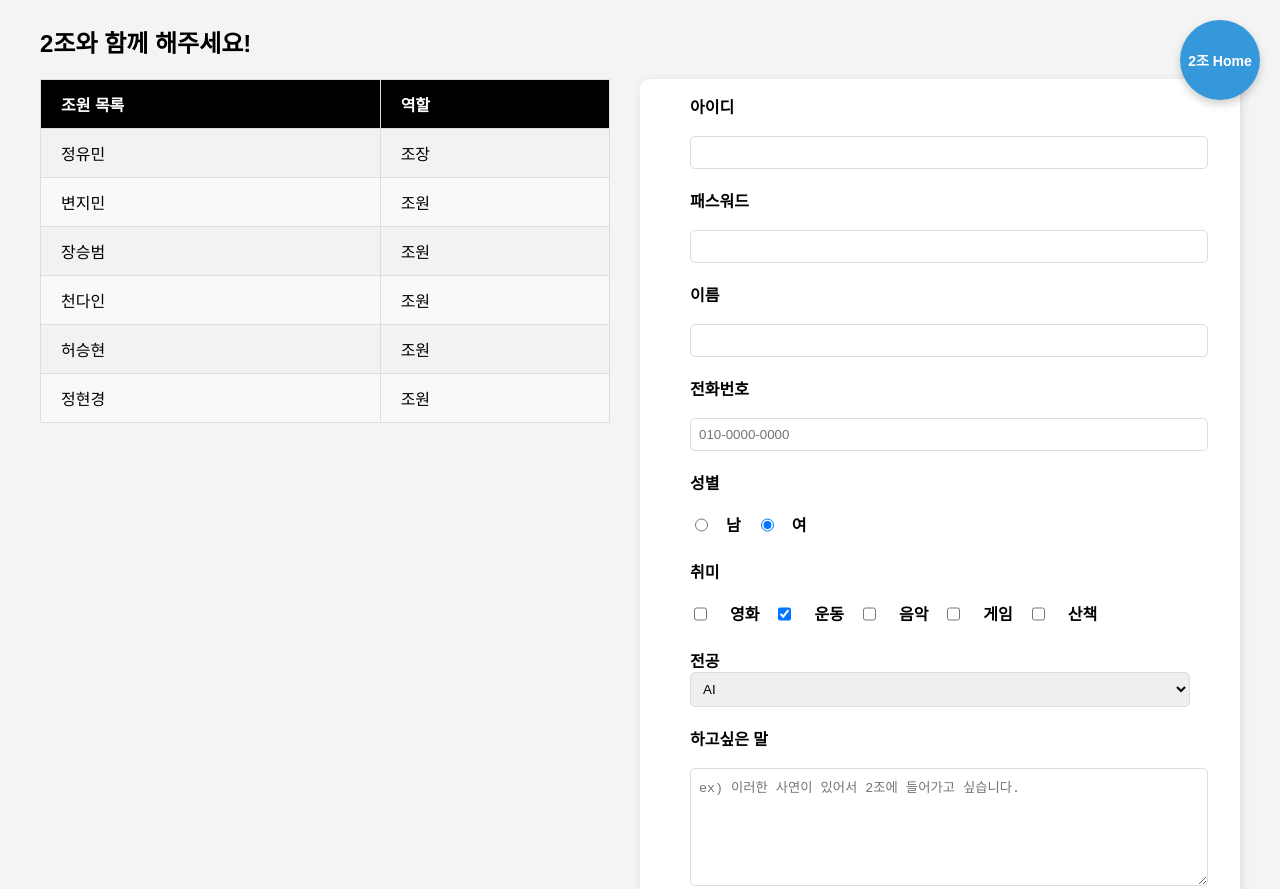
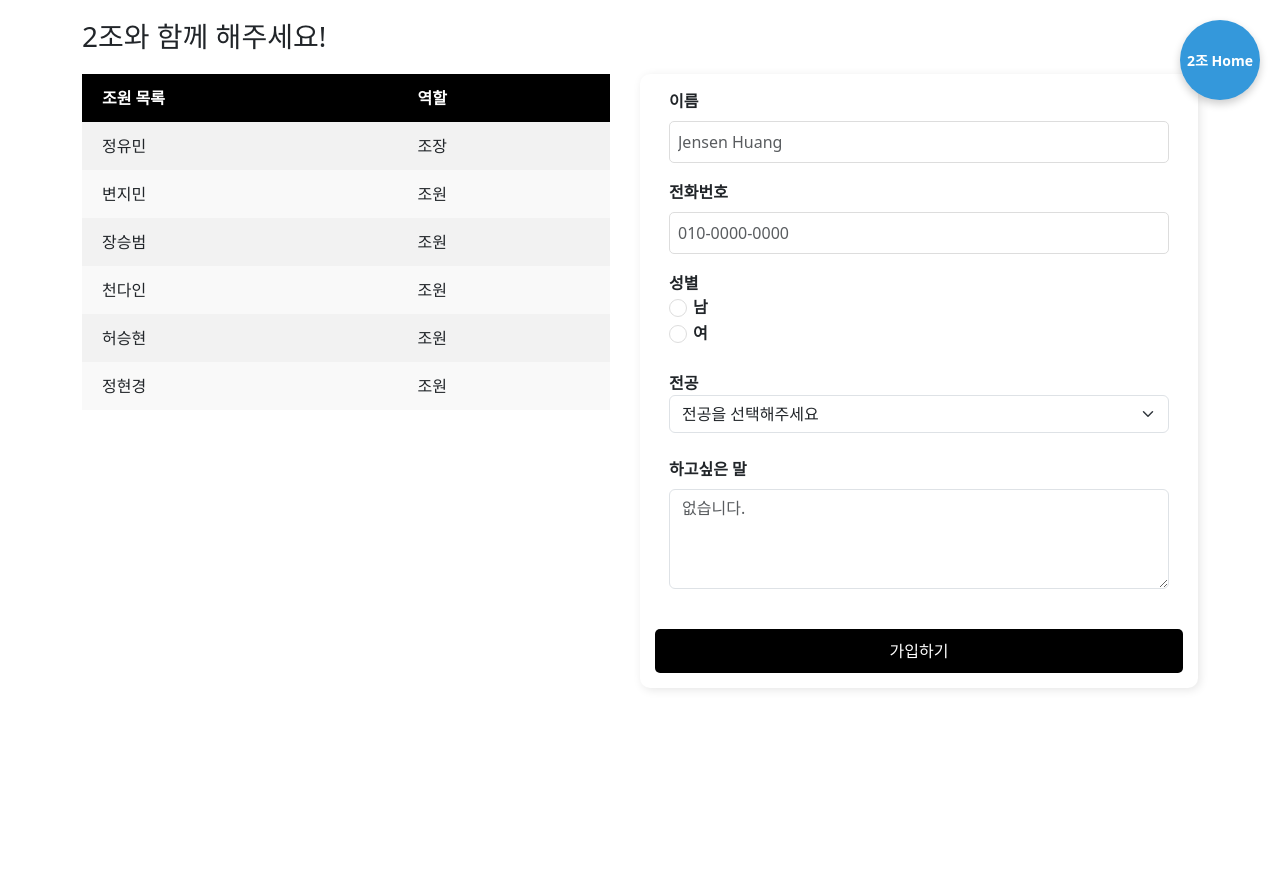
Before and after one commit to mike7643/eureka-team-intro, a plain HTML site: page joinus/joinus.html in a window 1280 px wide. Shown: the top 889 px of the page. After the commit the page ends 800 px from the top, so only its background shows below. Drawn offline with nearby package versions, Linux system fonts and the light colour scheme.

Commit message:
fix: 가입 폼 -> 부트스트랩 적용

```diff
--- a/joinus/joinus.html
+++ b/joinus/joinus.html
@@ -5,6 +5,8 @@
   <meta charset="UTF-8" />
   <meta name="viewport" content="width=device-width, initial-scale=1.0" />
   <link rel="stylesheet" href="joinus.css" />
+  <link href="https://cdn.jsdelivr.net/npm/bootstrap@5.3.3/dist/css/bootstrap.min.css" rel="stylesheet" integrity="sha384-QWTKZyjpPEjISv5WaRU9OFeRpok6YctnYmDr5pNlyT2bRjXh0JMhjY6hW+ALEwIH" crossorigin="anonymous">
+  <script src="https://cdn.jsdelivr.net/npm/bootstrap@5.3.3/dist/js/bootstrap.bundle.min.js" integrity="sha384-YvpcrYf0tY3lHB60NNkmXc5s9fDVZLESaAA55NDzOxhy9GkcIdslK1eN7N6jIeHz" crossorigin="anonymous"></script>
   <title>Join Us</title>
 </head>
 
@@ -51,42 +53,42 @@
       <!-- 오른쪽: 가입 폼 -->
       <div class="right-section">
         <form id="registerForm" action="">
-          <input id="domain" type="hidden" value="abc" />
-          <label for="userId">아이디</label><br />
-          <input id="userId" type="text" /><br />
-          <label for="password">패스워드</label><br />
-          <input id="password" type="password" /><br />
-          <label for="userName">이름</label><br />
-          <input id="userName" type="text" /><br />
-          <label for="phone">전화번호</label><br />
-          <input id="phone" type="text" placeholder="010-0000-0000" /><br />
-          <label>성별</label><br />
-          <div class="radio-group">
-            <input id="male" type="radio" name="gender" value="M" /><label for="male">남</label>
-            <input id="female" type="radio" name="gender" value="F" checked /><label for="female">여</label>
-          </div><br />
-          <label>취미</label><br />
-          <div class="checkbox-group">
-            <input id="movie" type="checkbox" name="hobby" value="movie" />
-            <label for="movie">영화</label>
-            <input id="sport" type="checkbox" name="hobby" value="sport" checked />
-            <label for="sport">운동</label>
-            <input id="music" type="checkbox" name="hobby" value="mung" />
-            <label for="music">음악</label>
-            <input id="game" type="checkbox" name="hobby" value="mung" />
-            <label for="game">게임</label>
-            <input id="walk" type="checkbox" name="hobby" value="mung" />
-            <label for="walk">산책</label>
-          </div><br />
+          <div class="mb-3">
+            <label for="exampleFormControlInput1" class="form-label">이름</label>
+            <input type="text" class="form-control" id="userName" placeholder="Jensen Huang">
+          </div>
+          <div class="mb-3">
+            <label for="exampleFormControlInput1" class="form-label">전화번호</label>
+            <input type="text" class="form-control" id="phone" placeholder="010-0000-0000">
+          </div>
+          <label>성별</label>
+          <div class="form-check">
+
+            <input class="form-check-input" type="radio" name="gender" id="male" value = "M">
+            <label class="form-check-label" for="male">
+              남
+            </label>
+          </div>
+          <div class="form-check">
+            <input class="form-check-input" type="radio" name="gender" id="female" value = "F">
+            <label class="form-check-label" for="female">
+              여
+            </label>
+          </div>
+          <br>
           <label for="major">전공</label>
-          <select name="major" id="major">
+          <select class="form-select" aria-label="Major select" name="" id="major">
+            <option selected>전공을 선택해주세요</option>
             <option value="CS">Computer Science</option>
-            <option value="AI" selected>AI</option>
+            <option value="AI">AI</option>
             <option id="DS" value="DS">Design</option>
             <option id="ET" value="ET">ETCs</option>
-          </select><br />
-          <label for="desc">하고싶은 말</label><br />
-          <textarea placeholder="ex) 이러한 사연이 있어서 2조에 들어가고 싶습니다." name="desc" id="desc" cols="30" rows="5"></textarea>
+          </select>
+          <br/>
+          <div class="mb-3">
+            <label for="desc" class="form-label">하고싶은 말</label>
+            <textarea class="form-control" id="desc" rows="3" placeholder="없습니다."></textarea>
+          </div>
         </form>
         <br />
         <input id="btnRegister" type="button" value="가입하기" />
@@ -110,8 +112,6 @@
         });
       // register
       document.querySelector("#btnRegister").onclick = function () {
-        console.log(document.querySelector("#userId").value);
-        console.log(document.querySelector("#password").value);
         console.log(document.querySelector("#userName").value);
         console.log(document.querySelector("#phone").value);
 
@@ -140,11 +140,6 @@
           document.querySelector("input[name='gender']:checked").value
         );
 
-        // checkbox (0 ~ 여러개)
-        document
-          .querySelectorAll("input[name='hobby']:checked")
-          .forEach((el) => console.log(el.value));
-
         // select
         console.log(document.querySelector("#major option:checked").value);
 
```
